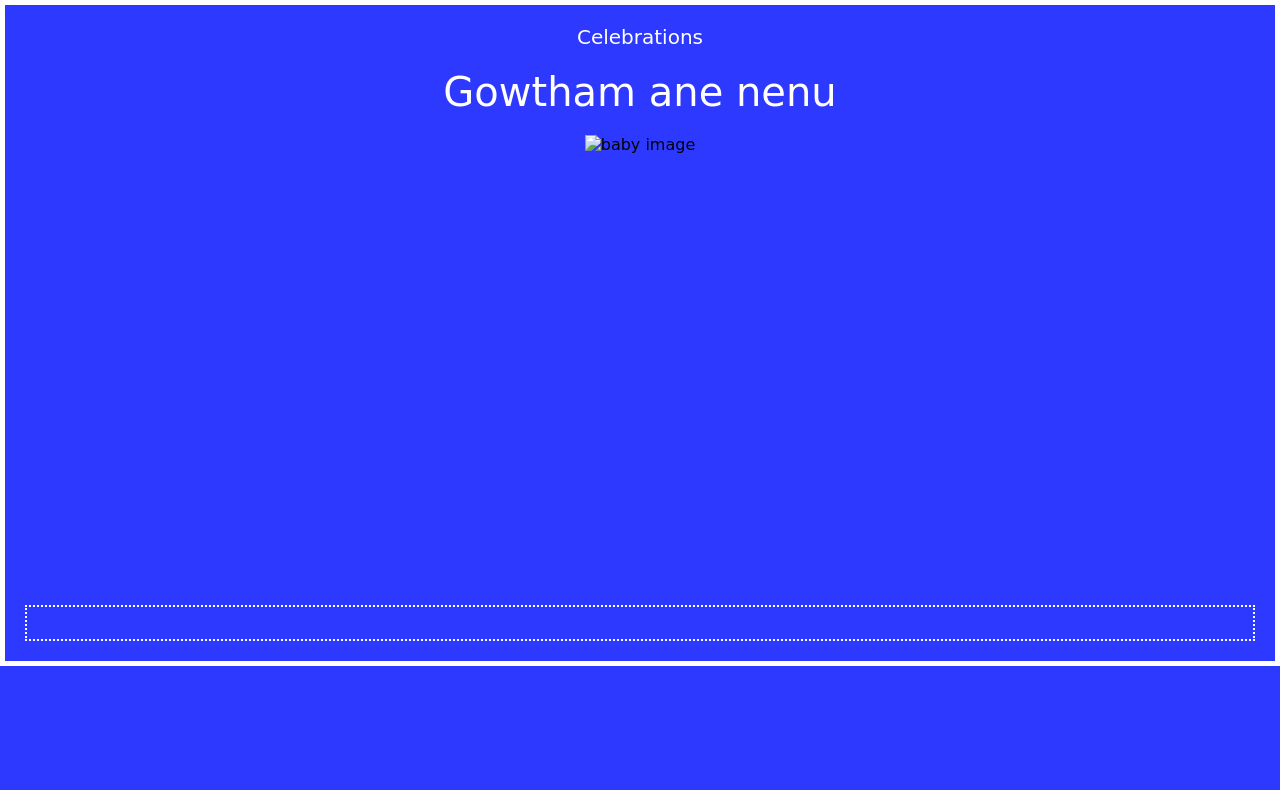
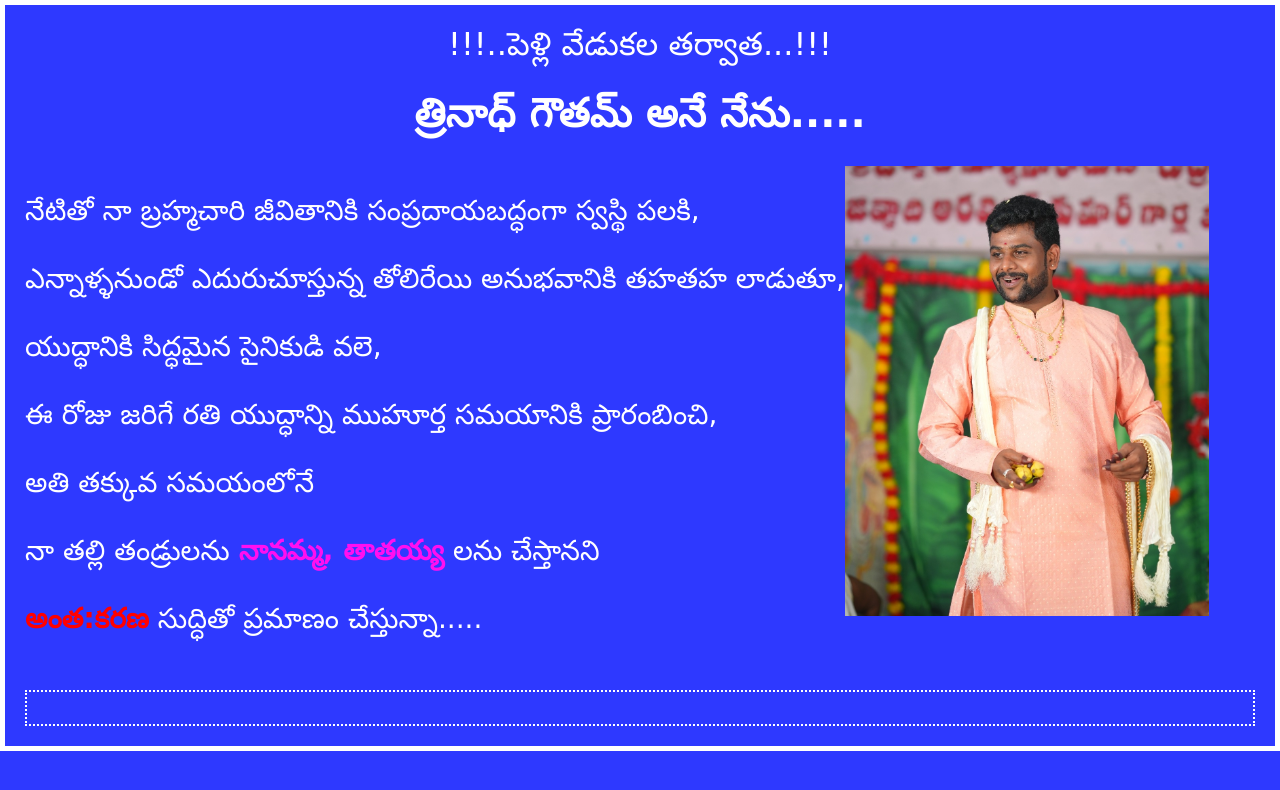
Before and after one commit to KalyanSagarK/3nath, a plain HTML site: page index.html in a window 1280 px wide. Drawn offline with Linux system fonts and the light colour scheme; files that its build step writes are made by us from their sources.

Commit message:
updated.

```diff
--- a/index.html
+++ b/index.html
@@ -26,7 +26,7 @@
         .call-me-container {
             display: flex;
             justify-content: center;
-            font-size: 20px;
+            font-size: 32px;
             color: white;
         }
 
@@ -37,6 +37,7 @@
             color: white;
             margin: 20px 0 20px 0;
             animation: fadeIn 5s;
+			font-weight: bold;
         }
 
         .description {
@@ -51,8 +52,8 @@
 
         .image-container {
             display: flex;
-            align-items: center;
-            justify-content: center;
+            align-items: right;
+            justify-content: right;
         }
 
         img {
@@ -77,12 +78,24 @@
 
 <body><noscript>You need to enable JavaScript to run this app.</noscript>
     <div class="main-container">
-        <div class="call-me-container">Celebrations</div>
-        <div class="name-container">Gowtham ane nenu</div>
+        <div class="call-me-container">!!!..పెళ్లి వేడుకల తర్వాత...!!!</div>
+        <div class="name-container">త్రినాధ్ గౌతమ్ అనే నేను.....</div>
+		<div style="display: flex;">
+		<div style="font-size:28px;color:#fff;">
+		<p>నేటితో నా బ్రహ్మచారి జీవితానికి సంప్రదాయబద్ధంగా స్వస్థి పలకి,</p>
+		<p>ఎన్నాళ్ళనుండో ఎదురుచూస్తున్న తోలిరేయి అనుభవానికి తహతహ లాడుతూ, </p>
+		<p>యుద్ధానికి సిద్ధమైన సైనికుడి వలె, </p>
+		<p>ఈ రోజు జరిగే రతి యుద్ధాన్ని ముహూర్త సమయానికి ప్రారంబించి, </p>
+		<p>అతి తక్కువ సమయంలోనే  </p>
+		<p>నా తల్లి తండ్రులను <b style="color:#ff0ff0;">నానమ్మ, తాతయ్య</b> లను చేస్తానని </p>
+		<p><b style="color:#ff0000;">అంత:కరణ</b> సుద్ధితో ప్రమాణం చేస్తున్నా.....</p>
+		</div>
         <div class="image-container">
-            <img alt="baby image" src="baby.png" />
+            <img alt="baby image" src="3nath.jpg" />
         </div>
 
+
+		</div>
         <div class="description"></div>
     </div>
 </body>
```
Also changed, not shown: 3nath.jpg (added).
